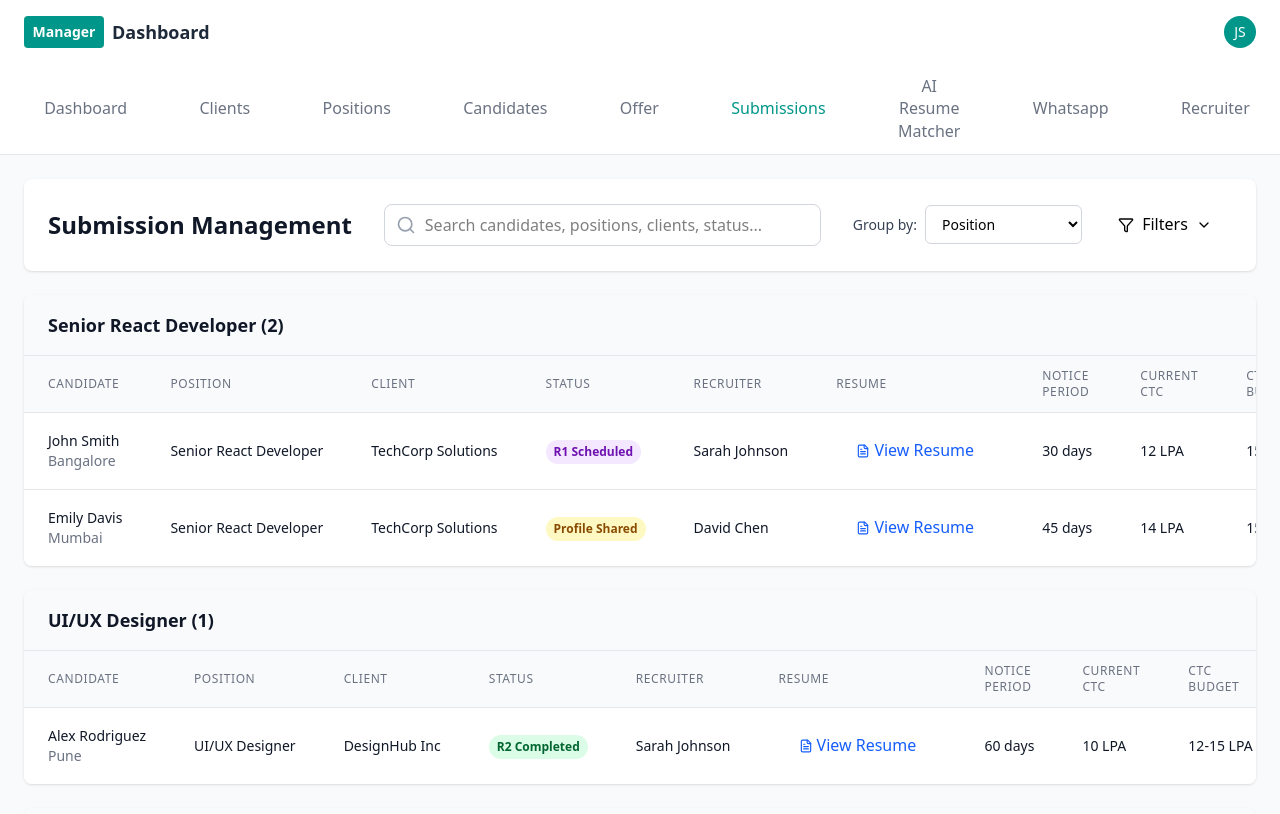
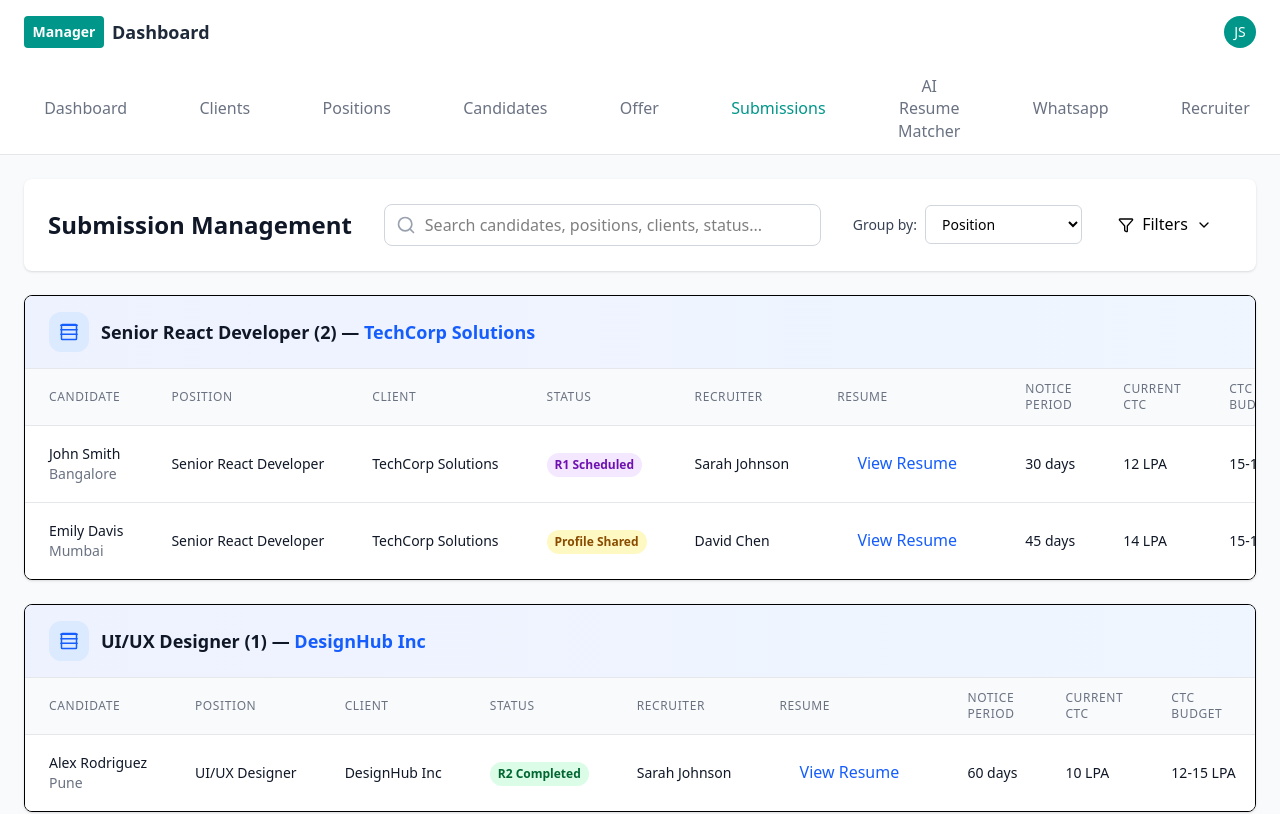
Before and after one commit to Er-Rajnish-Kumar-Tiwari/Manager-project, a React (Vite) app: page /submission-management in a window 1280 px wide. Shown: the top 814 px of the page. Built offline with nearby package versions, Linux system fonts and the light colour scheme.

Commit message:
Update SubmissionManagementSystem.tsx

```diff
--- a/src/Pages/SubmissionManagementSystem.tsx
+++ b/src/Pages/SubmissionManagementSystem.tsx
@@ -385,6 +385,15 @@ const SubmissionManagementSystem = () => {
     return icons[type] || FileText;
   };
 
+  const [expandedGroups, setExpandedGroups] = useState({});
+
+  const toggleGroup = (groupName) => {
+    setExpandedGroups((prev) => ({
+      ...prev,
+      [groupName]: !prev[groupName],
+    }));
+  };
+
   return (
     <>
       <Header />
@@ -527,20 +536,52 @@ const SubmissionManagementSystem = () => {
           {/* Grouped Submissions */}
           <div className="space-y-6">
             {Object.entries(groupedSubmissions).map(
-              ([groupName, groupSubmissions]) => (
+              ([groupName, groupSubmissions]) => {
+                // Agar expanded nahi hai to sirf 10 dikhaye
+                const visibleSubmissions = expandedGroups[groupName]
+                  ? groupSubmissions
+                  : groupSubmissions.slice(0, 10);
+
+                return (
                   <div
                     key={groupName}
-                  className="bg-white rounded-lg shadow-sm overflow-hidden"
+                    className="bg-white rounded-lg shadow-sm overflow-hidden border"
                   >
-                  <div className="bg-gray-50 px-6 py-4 border-b border-gray-200">
+                    {/* ---- Stylish Header Section ---- */}
+                    <div className="flex items-center justify-between bg-gradient-to-r from-indigo-50 to-blue-50 px-6 py-4 border-b border-gray-200">
+                      {/* Left: Icon + Title */}
+                      <div className="flex items-center gap-3">
+                        <div className="bg-blue-100 text-blue-600 p-2 rounded-xl">
+                          <svg
+                            xmlns="http://www.w3.org/2000/svg"
+                            fill="none"
+                            viewBox="0 0 24 24"
+                            strokeWidth="1.5"
+                            stroke="currentColor"
+                            className="w-6 h-6"
+                          >
+                            <path
+                              strokeLinecap="round"
+                              strokeLinejoin="round"
+                              d="M3.75 5.25h16.5m-16.5 4.5h16.5m-16.5 4.5h16.5M4.5 5.25a.75.75 0 01.75-.75h13.5a.75.75 0 01.75.75v13.5a.75.75 0 01-.75.75H5.25a.75.75 0 01-.75-.75V5.25z"
+                            />
+                          </svg>
+                        </div>
+                        <div>
                           <h2 className="text-lg font-semibold text-gray-900 capitalize">
-                      {groupName} ({groupSubmissions.length})
+                            {groupName} ({groupSubmissions.length}) —{" "}
+                            <span className="text-blue-600">
+                              {groupSubmissions[0]?.clientName || "N/A"}
+                            </span>
                           </h2>
                         </div>
+                      </div>
+                    </div>
 
+                    {/* ---- Table ---- */}
                     <div className="overflow-x-auto">
                       <table className="w-full">
-                      <thead className="bg-gray-50 border-b border-gray-200">
+                        <thead className="bg-gray-50 border-b border-gray-200 sticky top-0">
                           <tr>
                             <th className="px-6 py-3 text-left text-xs font-medium text-gray-500 uppercase tracking-wider">
                               Candidate
@@ -575,10 +616,10 @@ const SubmissionManagementSystem = () => {
                           </tr>
                         </thead>
                         <tbody className="bg-white divide-y divide-gray-200">
-                        {groupSubmissions.map((submission) => (
+                          {visibleSubmissions.map((submission) => (
                             <tr
                               key={submission.id}
-                            className="hover:bg-gray-50 cursor-pointer"
+                              className="hover:bg-gray-50 cursor-pointer transition-colors"
                               onClick={() => setSelectedCandidate(submission)}
                             >
                               <td className="px-6 py-4 whitespace-nowrap">
@@ -609,7 +650,6 @@ const SubmissionManagementSystem = () => {
                               </td>
                               <td className="px-6 py-4 whitespace-nowrap">
                                 <button className="text-blue-600 hover:text-blue-800 text-sm flex items-center gap-1">
-                                <FileText size={14} />
                                   View Resume
                                 </button>
                               </td>
@@ -635,8 +675,23 @@ const SubmissionManagementSystem = () => {
                         </tbody>
                       </table>
                     </div>
+
+                    {/* ---- View More Button ---- */}
+                    {groupSubmissions.length > 10 && (
+                      <div className="flex justify-center py-3 bg-gray-50 border-t">
+                        <button
+                          onClick={() => toggleGroup(groupName)}
+                          className="text-blue-600 hover:text-blue-800 text-sm font-medium"
+                        >
+                          {expandedGroups[groupName]
+                            ? "View Less"
+                            : "View More"}
+                        </button>
                       </div>
-              )
+                    )}
+                  </div>
+                );
+              }
             )}
           </div>
 
```
Lines whose indentation alone changed are shown as unchanged.
